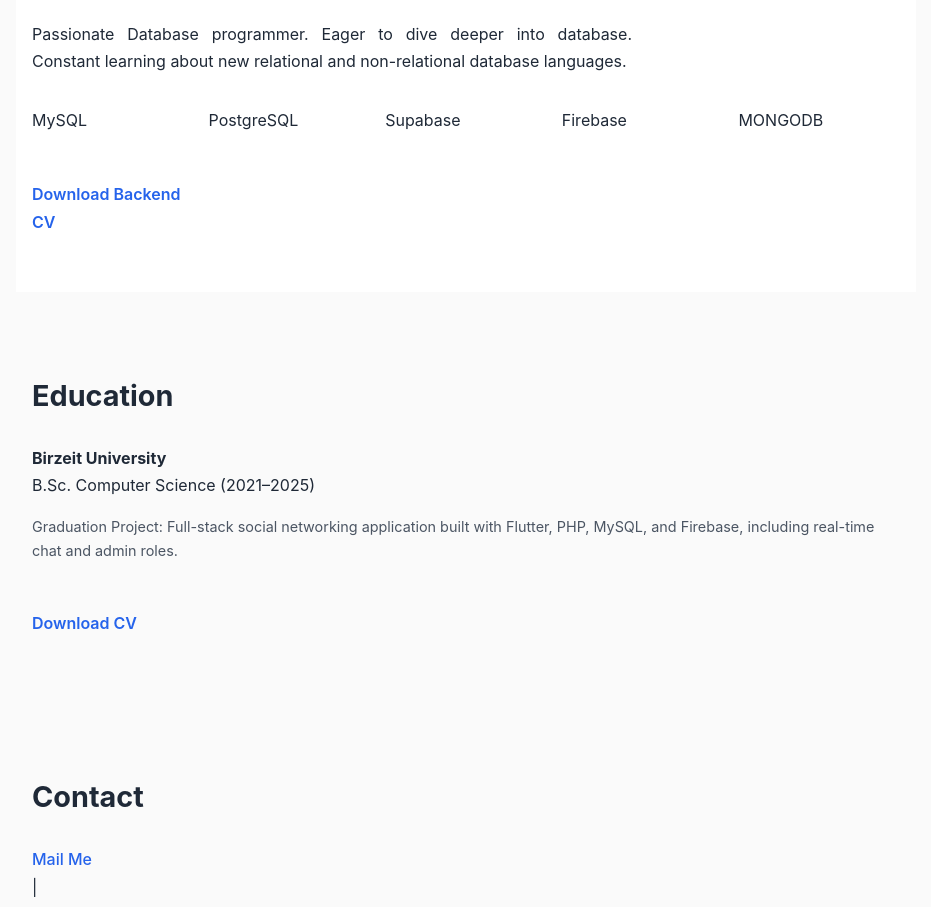
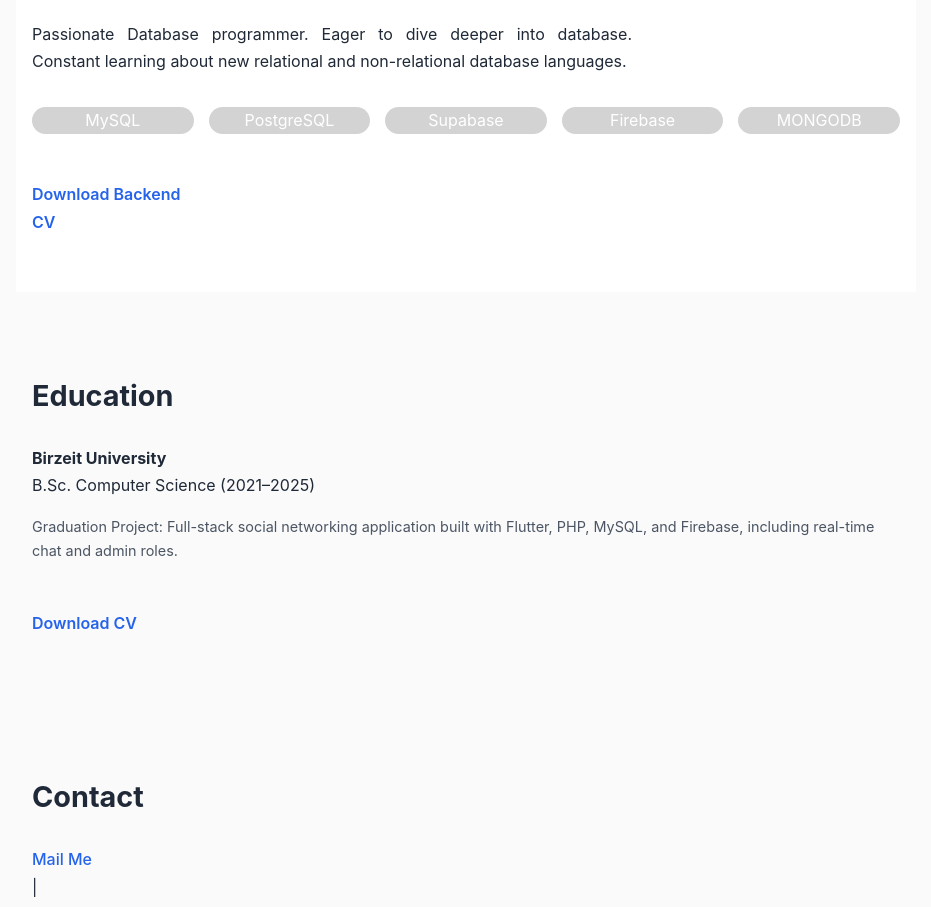
Before and after one commit to Odeh182003/Odeh182003.github.io, a plain HTML site: page index.html in a window 1280 px wide. Shown: the part 2705-3612 px from the top of the page, without its empty margins (174-1105 px from the left). Drawn offline with Linux system fonts and the light colour scheme.

Commit message:
Update CV download link and database box classes

```diff
--- a/index.html
+++ b/index.html
@@ -91,20 +91,18 @@
     <div class="qa-box">FRS & STLC</div>
   <!--  <div class="qa-box">Postman API Testing</div>-->
     <div class="qa-box">Agile / Scrum</div>
-    <a class="download" href="Leen George Odeh QA.pdf" target="_blank">
-    Download QA CV
-  </a>
+    <a class="download" href="Leen George Odeh QA.pdf" target="_blank"> Download QA CV</a>
   </div>
 </section>
   <section id="database" class="alt">
     <h2>Database</h2>
     <p class="database-intro">Passionate Database programmer. Eager to dive deeper into database. Constant learning about new relational and non-relational database languages.</p>
      <div class="database-grid">
-    <div class="qa-box">MySQL</div>
-    <div class="qa-box">PostgreSQL</div>
-    <div class="qa-box">Supabase</div>
-    <div class="qa-box">Firebase</div>
-    <div class="qa-box">MONGODB</div>
+    <div class="database-box">MySQL</div>
+    <div class="database-box">PostgreSQL</div>
+    <div class="database-box">Supabase</div>
+    <div class="database-box">Firebase</div>
+    <div class="database-box">MONGODB</div>
        <a class="download" href="Leen Odeh_CV Bisan.pdf" target="_blank"> Download Backend CV</a>
      </div>
   </section>
```
